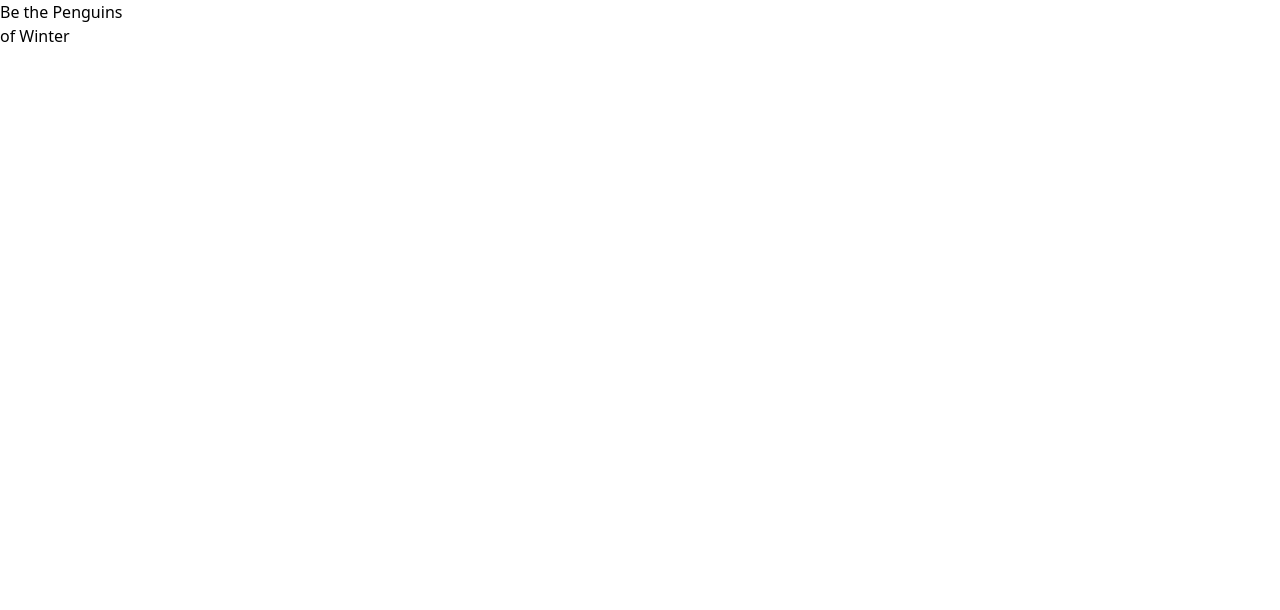
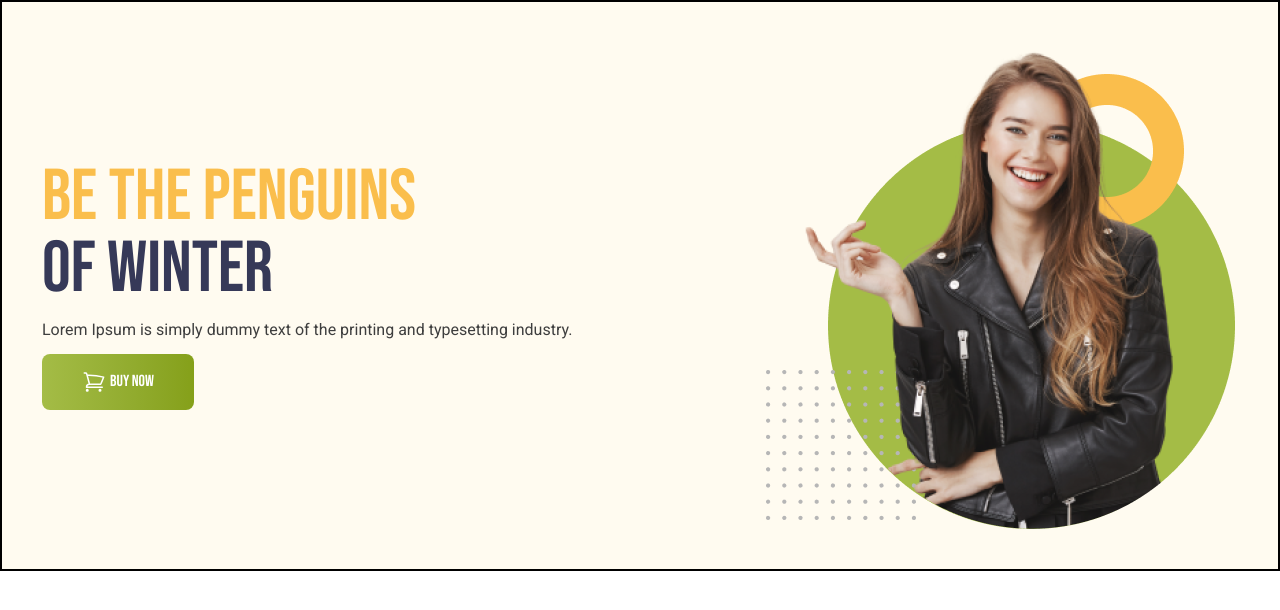
Before and after one commit to Sobuj301/penguin-fashion-using-tailwind, a plain HTML site: page index.html in a window 1280 px wide. Drawn offline with nearby package versions, Linux system fonts and the light colour scheme.

Commit message:
banner added

```diff
--- a/index.html
+++ b/index.html
@@ -1,21 +1,47 @@
 <!DOCTYPE html>
 <html lang="en">
+
 <head>
     <meta charset="UTF-8">
     <meta name="viewport" content="width=device-width, initial-scale=1.0">
     <title>Penguin Fashion</title>
     <script src="https://cdn.jsdelivr.net/npm/@tailwindcss/browser@4"></script>
+    <link rel="preconnect" href="https://fonts.googleapis.com">
+    <link rel="preconnect" href="https://fonts.gstatic.com" crossorigin>
+    <link
+        href="https://fonts.googleapis.com/css2?family=Bebas+Neue&family=Roboto:ital,wght@0,100..900;1,100..900&display=swap"
+        rel="stylesheet">
+
+
+    <style>
+        .font-bebas {
+            font-family: "Bebas Neue", sans-serif;
+        }
+
+        .font-roboto {
+            font-family: "Roboto", sans-serif;
+        }
+    </style>
 </head>
-<body>
-    <header>
-          <div>
-              <div>
-                  <h1><span>Be the Penguins</span><br> <span>of Winter</span></h1>
-              </div>
-              <div>
 
-              </div>
-          </div>
+<body class="font-roboto">
+    <header class="bg-[#FFFBF0]">
+        <div class="md:flex justify-between items-center max-w-7xl mx-auto p-10 border-2">
+            <div class="space-y-3">
+                <h1 class="font-bebas font-normal text-7xl"><span class="text-[#FABE4C]">Be the Penguins</span><br>
+                    <span class="text-[#363958]">of Winter</span></h1>
+                <p class="text-[#3E3E3E] text-base font-normal">Lorem Ipsum is simply dummy text of the printing
+                    and typesetting industry.</p>
+                <button class="flex items-center justify-center gap-1 text-white font-bebas px-10 py-4 rounded-lg bg-linear-to-r from-[#A4BC46] to-[#85A019]"><svg xmlns="http://www.w3.org/2000/svg" fill="none" viewBox="0 0 24 24" stroke-width="1.5"
+                    stroke="currentColor" class="size-6">
+                    <path stroke-linecap="round" stroke-linejoin="round"
+                        d="M2.25 3h1.386c.51 0 .955.343 1.087.835l.383 1.437M7.5 14.25a3 3 0 0 0-3 3h15.75m-12.75-3h11.218c1.121-2.3 2.1-4.684 2.924-7.138a60.114 60.114 0 0 0-16.536-1.84M7.5 14.25 5.106 5.272M6 20.25a.75.75 0 1 1-1.5 0 .75.75 0 0 1 1.5 0Zm12.75 0a.75.75 0 1 1-1.5 0 .75.75 0 0 1 1.5 0Z" />
+                </svg> Buy Now</button>
+            </div>
+            <div>
+                <img src="images/model.png" alt="">
+            </div>
+        </div>
     </header>
     <main>
 
@@ -24,4 +50,5 @@
 
     </footer>
 </body>
+
 </html>
```
